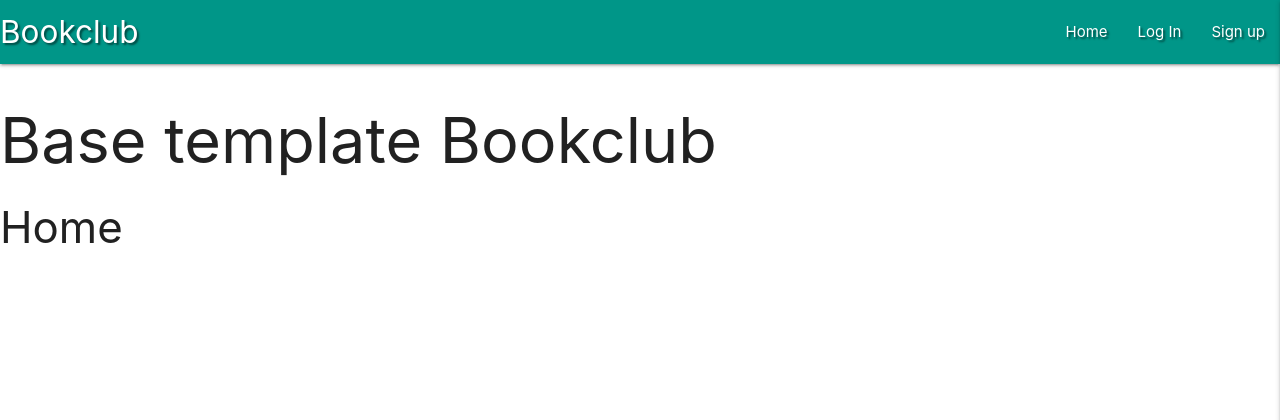
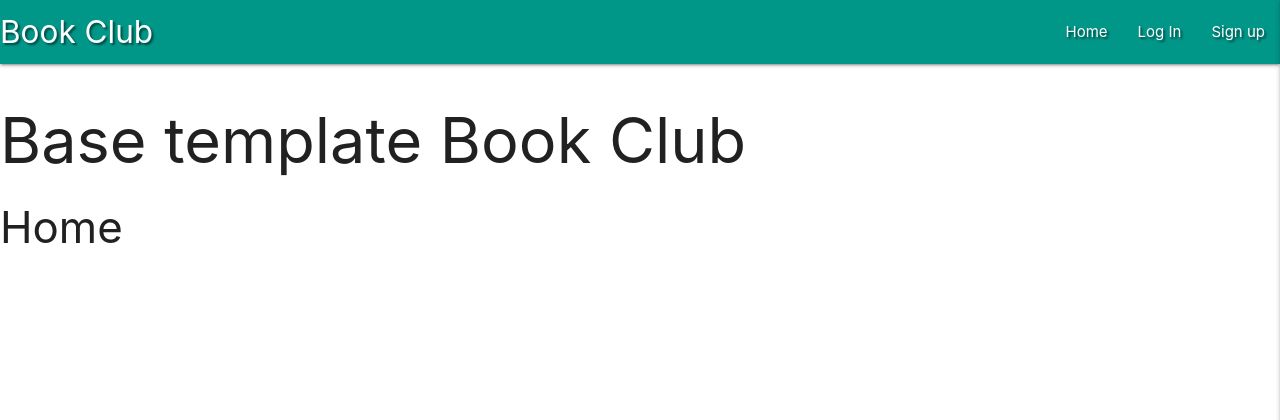
Before and after one commit to cnavotka/bookclub, a Flask app: page / in a window 1280 px wide. Shown: the top 420 px of the page. Run offline with Flask 2, Linux system fonts and the light colour scheme; some libraries are stand-ins or nearby versions; some web fonts are replaced.

Commit message:
Update Book CLub name in base.html file

```diff
--- a/templates/base.html
+++ b/templates/base.html
@@ -10,7 +10,7 @@
     <link rel="stylesheet" href="{{ url_for('static', filename='css/style.css') }}"  type="text/css">
     {% block styles %}
     {% endblock %}
-    <title>Bookclub</title>
+    <title>Book Club</title>
 </head>
 <body>
 
@@ -18,7 +18,7 @@
         <!-- Top navbar-->
         <nav class="nav-extended text-shadow teal">
             <div class="nav-wrapper">
-                <a href="{{ url_for('home') }}" class="brand-logo">Bookclub</a>
+                <a href="{{ url_for('home') }}" class="brand-logo">Book Club</a>
                 <a href="#" data-target="mobile-demo" class="sidenav-trigger right"><i class="fas fa-bars"></i></a>
                 <ul class="right hide-on-med-and-down">
                     <li><a href="{{ url_for('home') }}">Home</a></li>
@@ -37,7 +37,7 @@
 
         <!-- mobile navbar-->
         <ul class="sidenav" id="mobile-demo">
-            <li><h4 class="center-align light-blue-text text-darken 4">Bookclub</h4></li>
+            <li><h4 class="center-align light-blue-text text-darken 4">Book Club</h4></li>
             <li><a href="{{ url_for('home') }}">Home</a></li>
             {% if session.user %}
                 <li><a href="{{ url_for('profile', username=session['user']) }}">Profile</a></li>
@@ -53,7 +53,7 @@
     </header>
 
 
-    <h1>Base template Bookclub</h1>
+    <h1>Base template Book Club</h1>
     {% block content %}
     {% endblock %}
 
```
